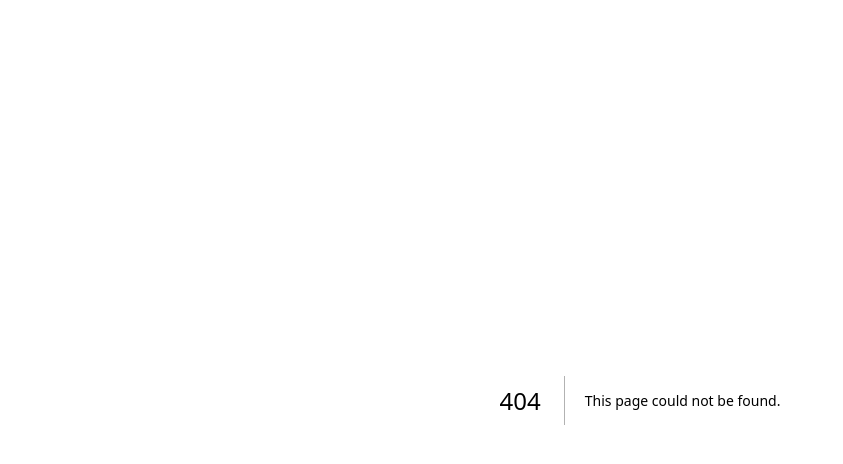
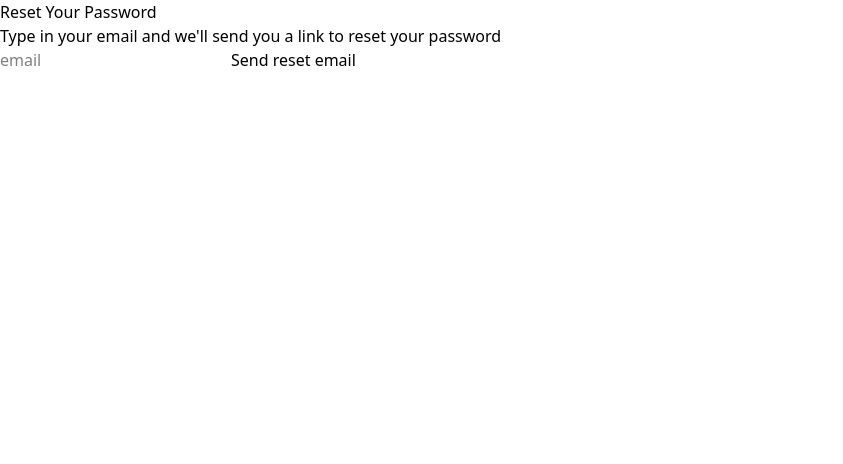
Before and after one commit to ApisitKhakmueang/booking-conference-room, a Next.js app in the folder front-end/: page /auth/forgot-password in a window 1280 px wide. Before the commit this address had no page. Shown: the top 464 px of the page, without its empty margins (0-843 px from the left). Built offline with nearby package versions, Linux system fonts and the light colour scheme; no server answers.

Commit message:
Create forgot password page

```diff
--- /dev/null
+++ b/front-end/src/app/auth/forgot-password/page.tsx
@@ -0,0 +1,7 @@
+import ForgotPasswordForm from "@/components/auth/forgot-password-form"
+
+export default function Page() {
+  return (
+    <ForgotPasswordForm />
+  )
+}
--- /dev/null
+++ b/front-end/src/components/auth/forgot-password-form.tsx
@@ -0,0 +1,57 @@
+'use client'
+
+import { useHandleAuth } from "@/hooks/auth/useHandleAuth";
+import { useState } from "react"
+
+export default function ForgotPasswordForm() {
+  const [email, setEmail] = useState("");
+  const [error, setError] = useState<string | null>(null);
+  const [success, setSuccess] = useState(false);
+  const [isLoading, setIsLoading] = useState(false);
+  const { handleForgotPassword } = useHandleAuth()
+
+  const handleSubmit = async (e: React.FormEvent) => {
+    e.preventDefault()
+    setIsLoading(true);
+    setError(null);
+
+    try {
+      await handleForgotPassword(email)
+      setSuccess(true);
+    } catch (error: unknown) {
+      setError(error instanceof Error ? error.message : "An error occurred")
+    } finally {
+      setIsLoading(false)
+    }
+  }
+
+  return (
+    <>
+      {success ? (
+        <>
+          <p>Check Your Email</p>
+          <p>Password reset instructions sent</p>
+          <p>If you registered using your email and password, you will receive a password reset email.</p>
+        </>
+      ) : (
+        <>
+          <p>Reset Your Password</p>
+          <p>Type in your email and we&apos;ll send you a link to reset your password</p>
+
+          <form onSubmit={handleSubmit}>
+            <input
+              type="email"
+              placeholder="email"
+              required
+              value={email}
+              onChange={(e) => setEmail(e.target.value)} />
+            {error && <p className="text-sm text-red-500">{error}</p>}
+            <button type="submit" disabled={isLoading}>
+              {isLoading ? "Sending..." : "Send reset email"}
+            </button>
+          </form>
+        </>
+      )}
+    </>
+  )
+}
```
